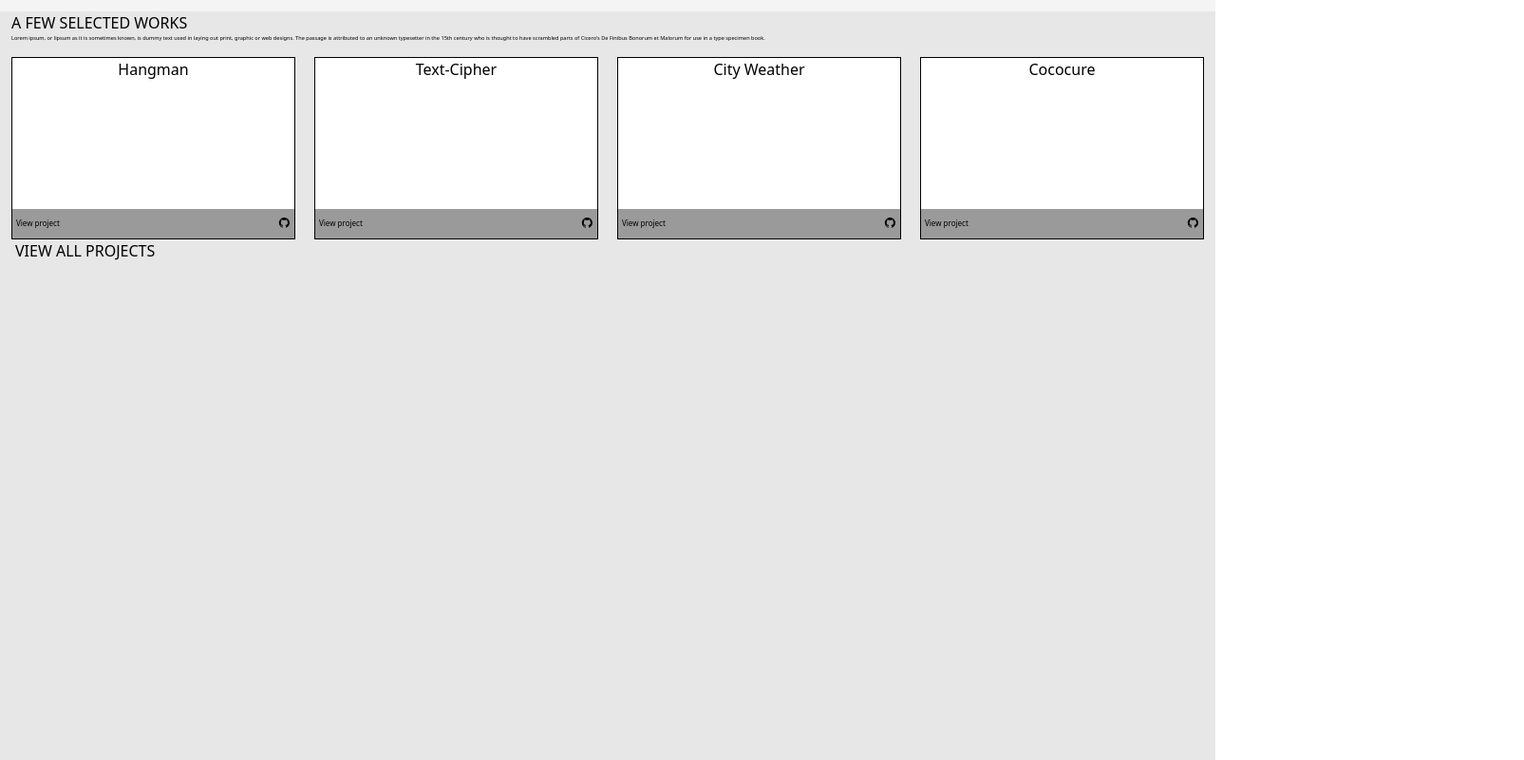
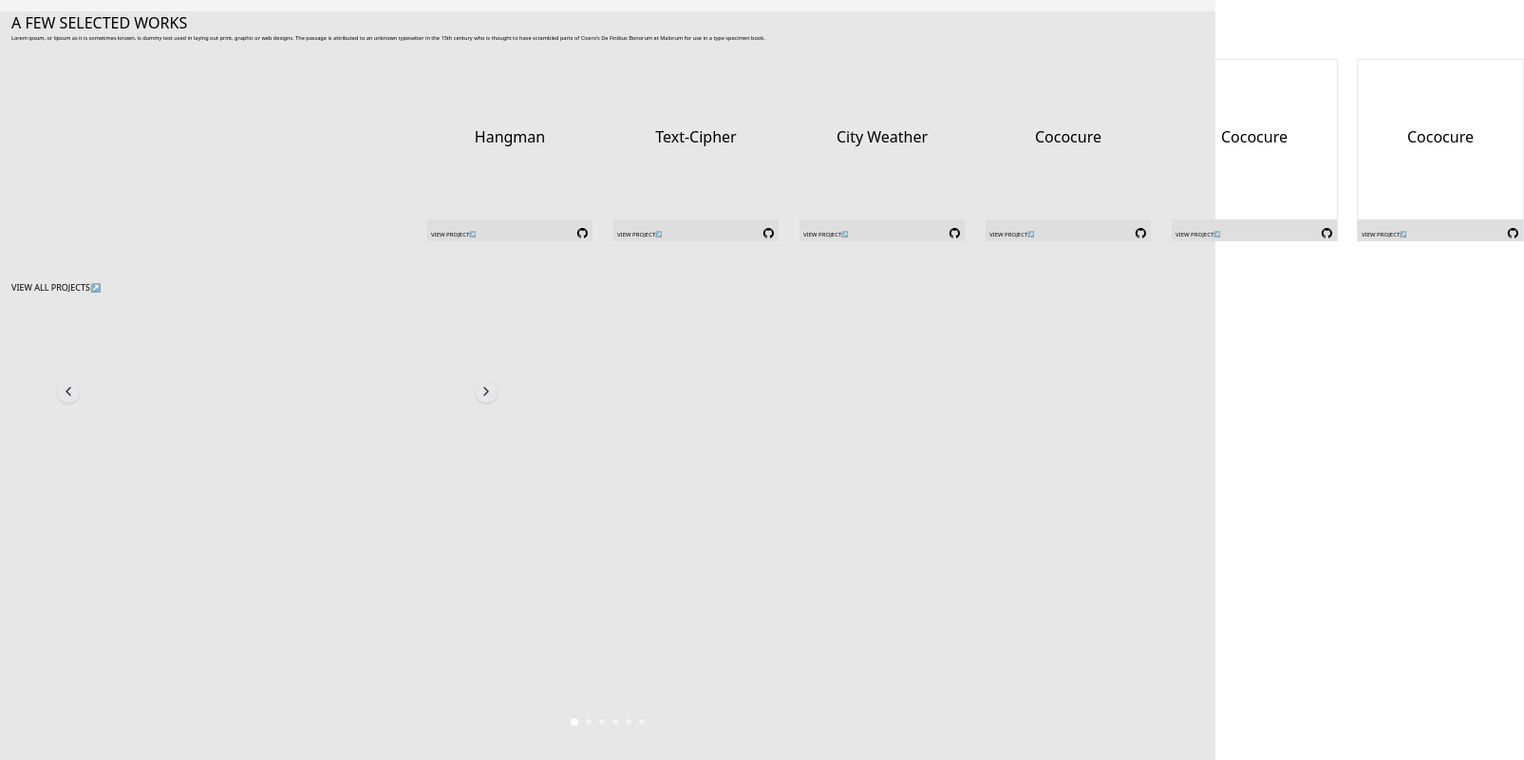
Before and after one commit to coDe-ji/portfolio-site, a React (Create React App) app: page / in a window 1280 px wide. Shown: the part 800-1600 px from the top of the page at 95% size, 1605 px wide, since content can reach past the window. Built offline with nearby package versions, Linux system fonts and the light colour scheme.

Commit message:
Project carousel feature implemented

```diff
--- a/src/Components/Contact.js
+++ b/src/Components/Contact.js
@@ -5,7 +5,7 @@ import { IconContext } from "react-icons"
 
 function Contact() {
   return (
-    <div class="flex h-screen p-2">
+    <div class="flex h-screen p-2 relative">
       <div class="w-1/2 mx-1">
         <h1 class="py-2">I would love to hear from You </h1>
         <p class="text-xs w-5/6 pb-8">
--- a/src/Components/Landing.js
+++ b/src/Components/Landing.js
@@ -6,21 +6,25 @@ import { IconContext } from "react-icons"
 
 function Landing() {
   return (
-    <div class="flex flex-row h-screen">
-      <h4 class="w-full">CO-DEji</h4>
-      <div class="flex flex-row w-full">
-        <IconContext.Provider value={{ color: "black", size: "1em" }}>
+    <div class="h-screen relative">
+      <div class="flex flex-row place-content-between px-1">
+        <div class="border border-black text-[10px] p-2 mt-2 h-5 w-15 flex items-center">
+          <h4 class="">CO-DEji</h4>
+        </div>
+
+        <div class="flex flex-row pr-8 mt-2">
+          <IconContext.Provider value={{ color: "black", size: "0.7em" }}>
             <div>
               <BsFillMoonFill />
             </div>
           </IconContext.Provider>
-        <IconContext.Provider value={{ color: "black", size: "1em" }}>
+          <IconContext.Provider value={{ color: "black", size: "0.7em" }}>
             <div>
               <HiSun />
             </div>
           </IconContext.Provider>
         </div>
-      <div class="w-full">
+        <div class="">
           <IconContext.Provider value={{ color: "black", size: "2em" }}>
             <div>
               <BiMenuAltRight />
@@ -28,6 +32,7 @@ function Landing() {
           </IconContext.Provider>
         </div>
       </div>
+    </div>
   )
 }
 
--- a/src/Components/Projects.js
+++ b/src/Components/Projects.js
@@ -1,6 +1,9 @@
 import React from "react"
 import { AiOutlineGithub } from "react-icons/ai"
 import { IconContext } from "react-icons"
+import { useState } from "react"
+import { FiChevronLeft, FiChevronRight } from "react-icons/fi"
+import "tailwindcss/tailwind.css"
 
 function Projects() {
   const projects = [
@@ -8,7 +11,7 @@ function Projects() {
       projectName: "Hangman",
       projectLiveLink: "https://www.google.com",
       projectCodeLink: "https://www.google.com",
-      projectImage: "https://www.example.com/image.jpg",
+      projectImage: "../images/textCipher.png",
     },
     {
       projectName: "Text-Cipher",
@@ -28,10 +31,29 @@ function Projects() {
       projectCodeLink: "https://www.google.com",
       projectImage: "https://www.example.com/image.jpg",
     },
+    {
+      projectName: "Cococure",
+      projectLiveLink: "https://www.google.com",
+      projectCodeLink: "https://www.google.com",
+      projectImage: "https://www.example.com/image.jpg",
+    },
+    {
+      projectName: "Cococure",
+      projectLiveLink: "https://www.google.com",
+      projectCodeLink: "https://www.google.com",
+      projectImage: "https://www.example.com/image.jpg",
+    },
   ]
 
+  const [curr, setCurr] = useState(0)
+  const prev = () =>
+    setCurr((curr) => (curr === 0 ? projects.length - 1 : curr - 1))
+
+  const next = () =>
+    setCurr((curr) => (curr === projects.length - 1 ? 0 : curr + 1))
+
   return (
-    <div class="bg-[#E7E7E7] h-screen">
+    <div class="bg-[#E7E7E7] h-screen relative">
       <div class="m-3  ">
         <h1>A FEW SELECTED WORKS</h1>
         <p class="text-xs w-full pb-4">
@@ -41,31 +63,68 @@ function Projects() {
           scrambled parts of Cicero's De Finibus Bonorum et Malorum for use in a
           type specimen book.
         </p>
-        <div class="flex flex-row space-x-5">
+        <div className="flex justify-center border">
+          <div
+            class="flex flex-row  max-w-sm relative space-x-5 transition-transform ease-out duration-500"
+            style={{ transform: `translateX(-${curr * 50}%)` }}
+          >
+            <div class="flex  space-x-5 max-w-full relative border ">
               {projects.map((project) => (
-            <div class="border border-black w-1/3 bg-white h-48">
-              <div class="flex justify-center h-5/6">
+                <div class="border flex-shrink-0 w-44 bg-[..src/images/textCipher.png] bg-cover bg-center h-48">
+                  <div class="flex justify-center items-center h-[85%]">
                     <p>{project.projectName}</p>
                   </div>
-              <div class="flex flex-row place-content-between w-full h-1/6 bg-[#9A9A9A]">
+                  <div class="flex flex-row place-content-between w-full h-[12%] mt-1.5 bg-[#dfdede]">
                     <div>
-                  <a class="text-[8px] m-1" href="https://www.example.com">
-                    View project
+                      <a class="text-[6px] m-1" href={project.projectLiveLink}>
+                        VIEW PROJECT<span class="">&#8599;</span>
                       </a>
                     </div>
-                <IconContext.Provider value={{ color: "black", size: "0.8em" }}>
+                    <IconContext.Provider
+                      value={{ color: "black", size: "0.8em" }}
+                    >
                       <div class=" mx-1 pt-2">
+                        <a href={project.projectCodeLink}>
                           <AiOutlineGithub />
+                        </a>
                       </div>
                     </IconContext.Provider>
                   </div>
                 </div>
               ))}
             </div>
+          </div>
+        </div>
 
-        <div>
-          <a class="m-1" href="https://www.example.com">
-            VIEW ALL PROJECTS
+        <div className="absolute inset-y-0 flex items-center space-x-[26rem] ">
+          <button
+            onClick={prev}
+            className=" p-1 ml-12 rounded-full shadow bg-grey/80 text-gray-800 hover:bg-white"
+          >
+            <FiChevronLeft />
+          </button>
+          <button
+            onClick={next}
+            className="p-1 rounded-full shadow bg-grey/80 text-gray-800 hover:bg-white"
+          >
+            <FiChevronRight />
+          </button>
+        </div>
+
+        <div className="absolute bottom-12 right-0 left-0">
+          <div className="flex items-center justify-center gap-2">
+            {projects.map((_, i) => (
+              <div
+                className={`transition-all w-1.5 h-1.5 bg-white rounded-full
+                ${curr === i ? "p-1" : "bg-opacity-50"}`}
+              ></div>
+            ))}
+          </div>
+        </div>
+
+        <div class=" mt-8">
+          <a class="text-[9px]" href="https://www.example.com">
+            VIEW ALL PROJECTS<span class="">&#8599;</span>
           </a>
         </div>
       </div>
```
Also changed, not shown: src/images/textCipher.png (added). Lines whose indentation alone changed are shown as unchanged.
